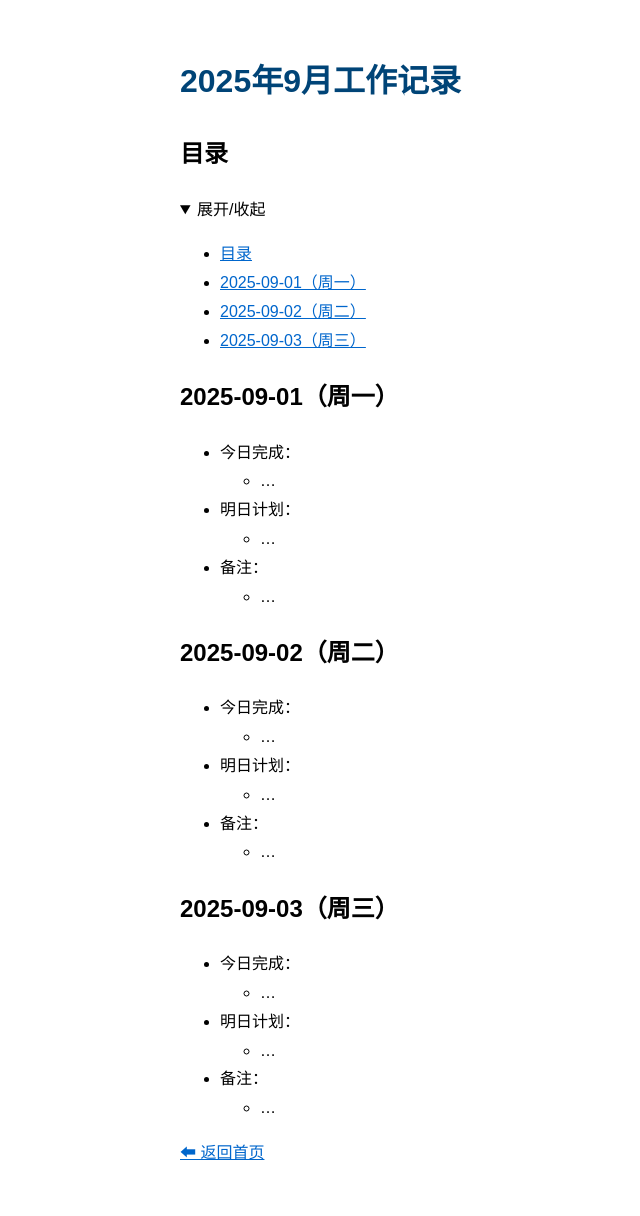
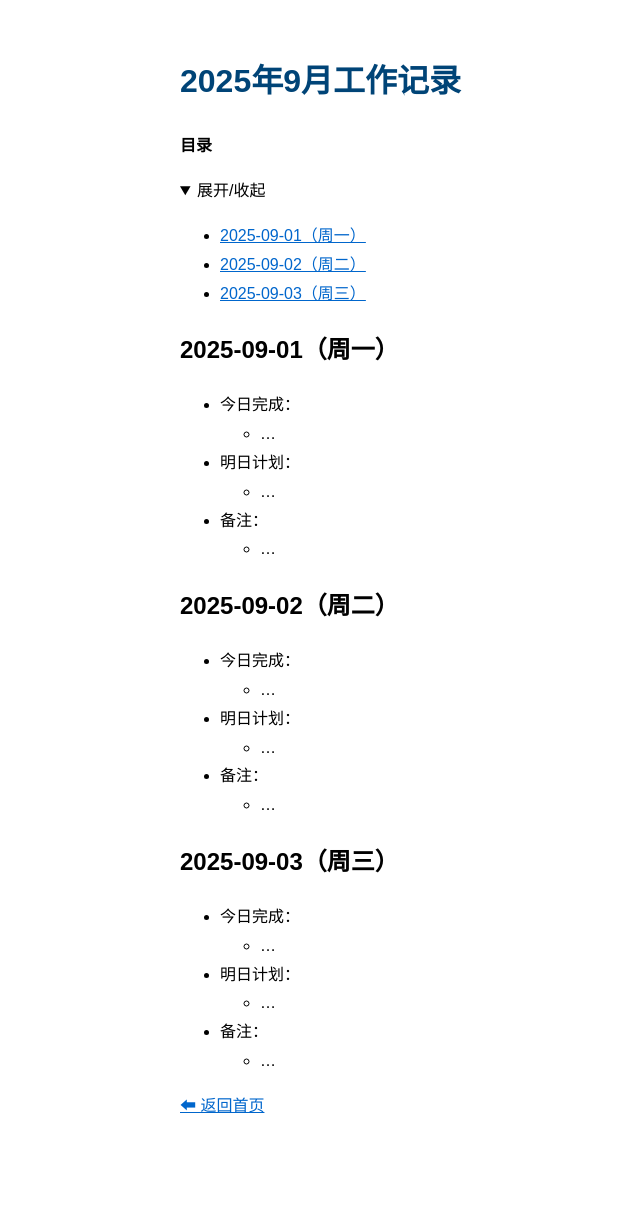
Before and after one commit to tengwen2018/tengwen2018.github.io, a Jekyll site: the page built from _notes/2025-09.md, in a window 1280 px wide. Shown: the whole page, without its empty margins (60-700 px from the left). Built offline with Jekyll 4.4.1, drawn with Linux system fonts in a browser that asks for light colours; after the commit the page ends 1169 px from its top, so only the background shows below that.

Commit message:
Update 2025-09.md

```diff
--- a/_notes/2025-09.md
+++ b/_notes/2025-09.md
@@ -3,7 +3,7 @@ layout: note
 title: "2025年9月工作记录"
 ---
 
-## 目录
+**目录**
 <details markdown="1" open>
 <summary>展开/收起</summary>
 
```
